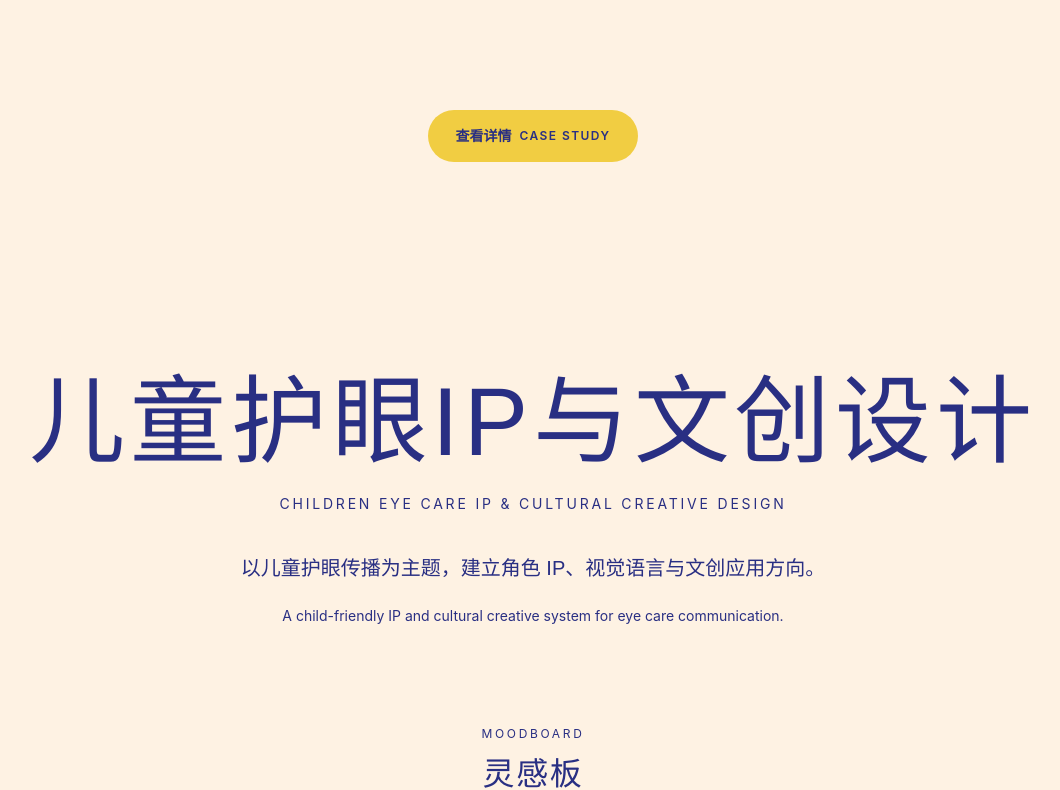
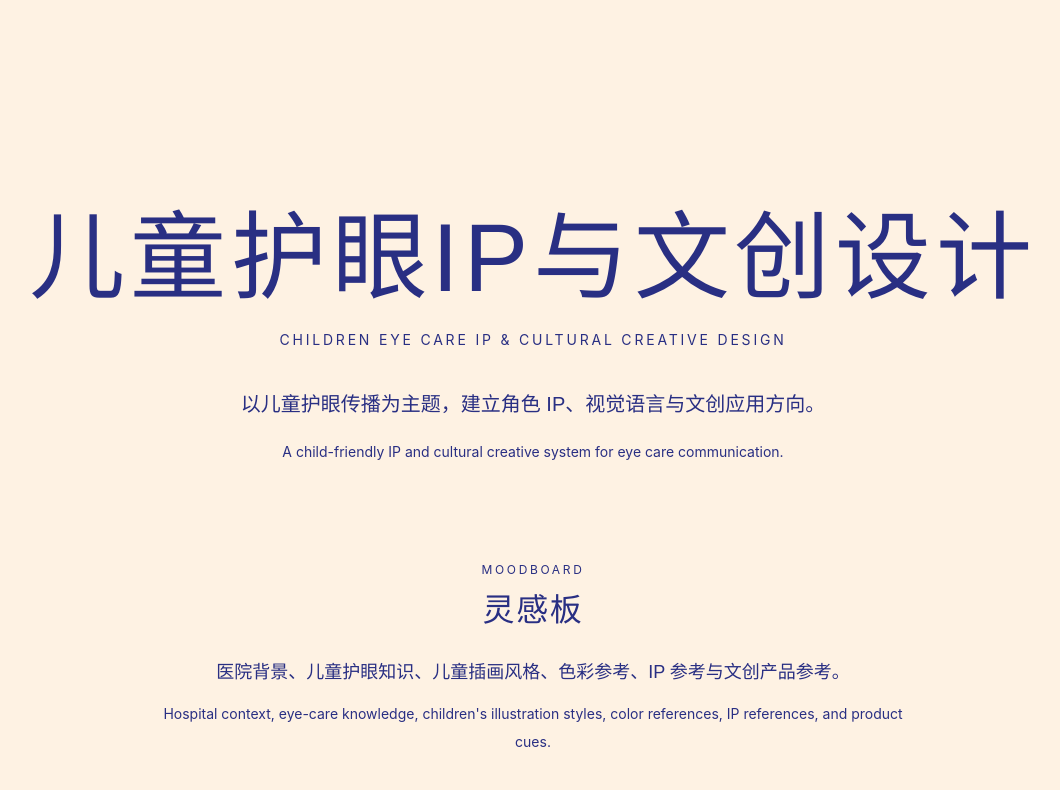
Before and after one commit to q2860646087-oss/hayato-portfolio-2026, a Next.js app: page / in a window 1280 px wide. Shown: the part 7662-8452 px from the top of the page, without its empty margins (107-1167 px from the left). Built offline with nearby package versions, Linux system fonts and the light colour scheme; a web font is replaced by a local one.

Commit message:
checkpoint: remove project detail entry points

```diff
--- a/app/page.tsx
+++ b/app/page.tsx
@@ -1,4 +1,3 @@
-import Link from "next/link";
 import type { ReactNode } from "react";
 import { HeroMarquee } from "@/components/HeroMarquee";
 import { ImageBlock } from "@/components/ImageBlock";
@@ -205,14 +204,6 @@ function ProjectChapter({ project, index }: { project: Project; index: number })
           />
         ))}
 
-        <Reveal delay={index * 70 + 250}>
-          <div className="flex justify-center">
-            <Link href={`/projects/${project.slug}`} className="work-detail-link px-7 py-4 text-sm font-semibold">
-              {work.detailButtonZh}
-              <span className="ml-2 font-en text-xs uppercase tracking-[0.12em]">{work.detailButtonEn}</span>
-            </Link>
-          </div>
-        </Reveal>
       </div>
     </article>
   );
--- a/components/ProjectCard.tsx
+++ b/components/ProjectCard.tsx
@@ -1,4 +1,3 @@
-import Link from "next/link";
 import { siteConfig } from "@/config/site";
 import type { Project } from "@/data/projects";
 import { ImageBlock } from "./ImageBlock";
@@ -13,15 +12,13 @@ export function ProjectCard({ project, index }: ProjectCardProps) {
 
   return (
     <article className="grid gap-6 py-8 md:grid-cols-[0.72fr_1fr] md:gap-8 md:py-10">
-      <Link href={`/projects/${project.slug}`} aria-label={project.title.zh}>
-        <ImageBlock
+      <ImageBlock
           alt={project.imageSlots.cover.alt}
           captionZh={project.order}
           captionEn={project.category.en}
           placeholderText={project.imageSlots.cover.placeholder}
           priority={index === 0}
         />
-      </Link>
 
       <div className="flex flex-col justify-between gap-8">
         <div>
@@ -29,21 +26,12 @@ export function ProjectCard({ project, index }: ProjectCardProps) {
             <span className="tag-pill">{project.year}</span>
             <span className="tag-pill">{project.category.zh}</span>
           </div>
-          <Link href={`/projects/${project.slug}`}>
             <h3 className="text-3xl leading-tight md:text-5xl">{project.title.zh}</h3>
             <p className="mt-2 font-en text-sm uppercase tracking-[0.12em] text-muted">{project.title.en}</p>
-          </Link>
           <p className="mt-5 max-w-2xl text-lg leading-8 text-muted">{project.summary.zh}</p>
           <p className="mt-2 max-w-2xl font-en text-sm leading-6 text-muted">{project.summary.en}</p>
         </div>
 
-        <Link
-          href={`/projects/${project.slug}`}
-          className="button-shell w-fit px-5 py-3 text-sm font-semibold"
-        >
-          {work.detailButtonZh}
-          <span className="ml-2 font-en text-xs uppercase tracking-[0.12em]">{work.detailButtonEn}</span>
-        </Link>
       </div>
     </article>
   );
--- a/data/projectCanvas.ts
+++ b/data/projectCanvas.ts
@@ -22,7 +22,7 @@ export function createProjectCanvas(project: Project): FreeCanvasPage {
   const finalOne = getImageByRole(project.detailImages, "final", 0);
   const finalTwo = getImageByRole(project.detailImages, "final", 1);
 
-  const elements = [
+  const baseElements: FreeCanvasElement[] = [
       box("paper", 0, 0, 1440, 3200, 0, {
         background: paper,
       }),
@@ -141,6 +141,8 @@ export function createProjectCanvas(project: Project): FreeCanvasPage {
         uppercase: true,
       }),
     ];
+
+  const elements = baseElements;
 
   // 自动计算画布高度：取固定高度与内容底部+padding 的较大值
   const maxBottom = Math.max(...elements.map((el) => el.y + el.h));
```
